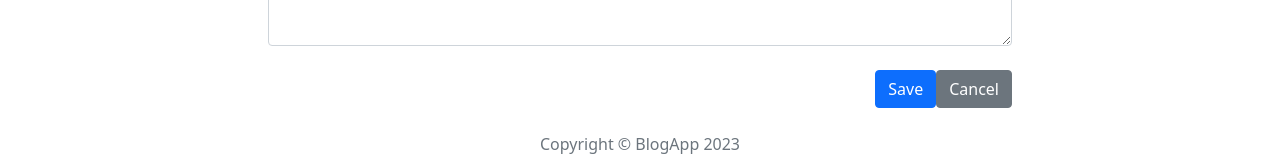
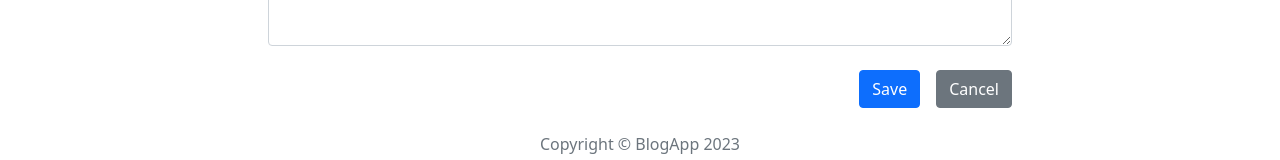
Before and after one commit to CezaryJanicki/BlogReactApp, a React (Create React App) app: page /post/edit/1 in a window 1280 px wide. Shown: the part 720-880 px from the top of the page. Built offline with nearby package versions, Linux system fonts and the light colour scheme.

Commit message:
Button margin

```diff
--- a/src/components/features/PostForm/PostForm.js
+++ b/src/components/features/PostForm/PostForm.js
@@ -78,7 +78,7 @@ const PostForm = ({ action, actionText, onCancel, ...props }) => {
       </Form.Group>
 
       <div className="d-flex justify-content-end">
-        <Button variant='primary' type='submit' className='mr-4'>{actionText}</Button>
+        <Button variant='primary' type='submit' className='me-3'>{actionText}</Button>
         <Button variant='secondary' onClick={onCancel}>Cancel</Button>
       </div>
     </Form>
```
